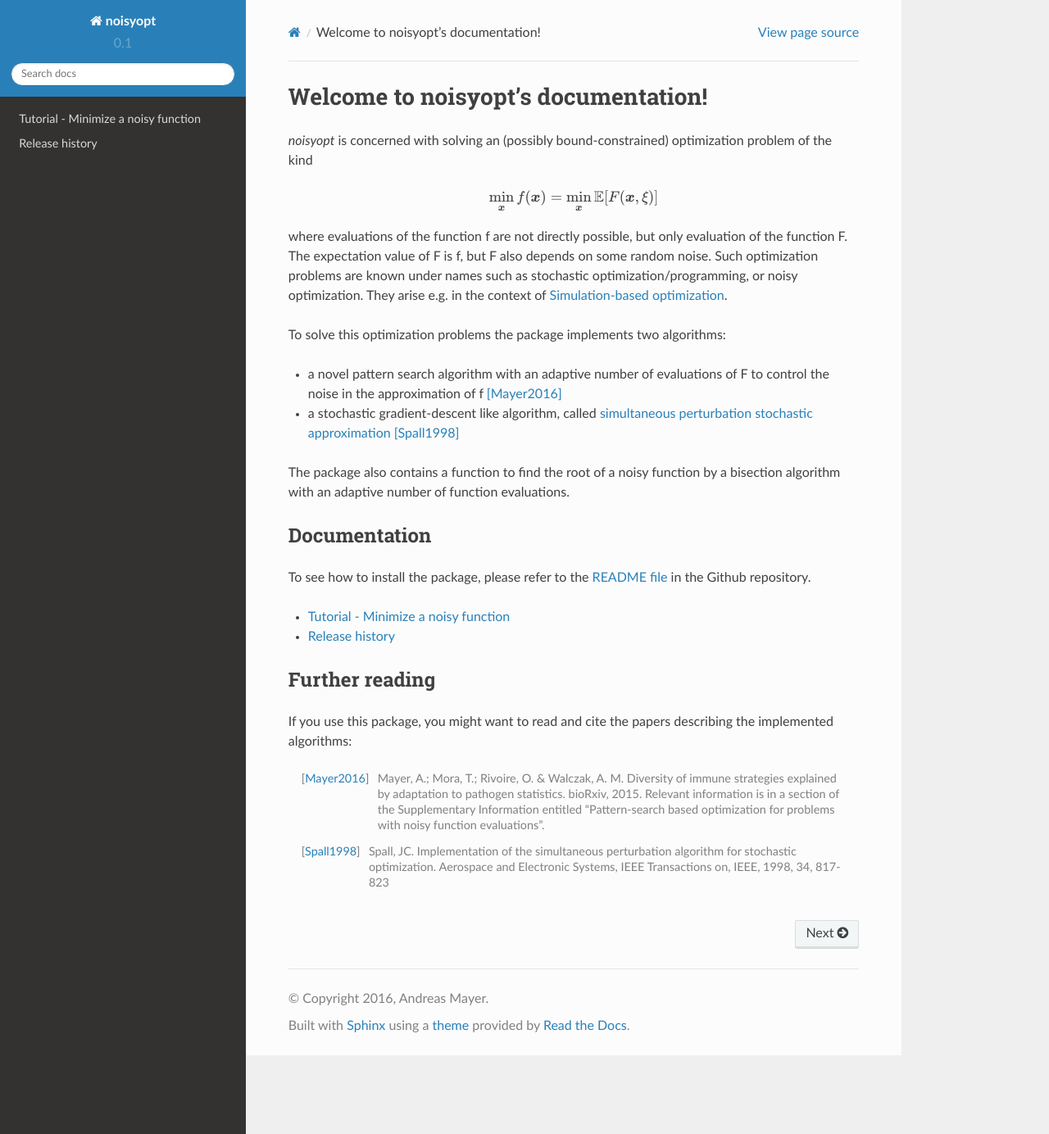
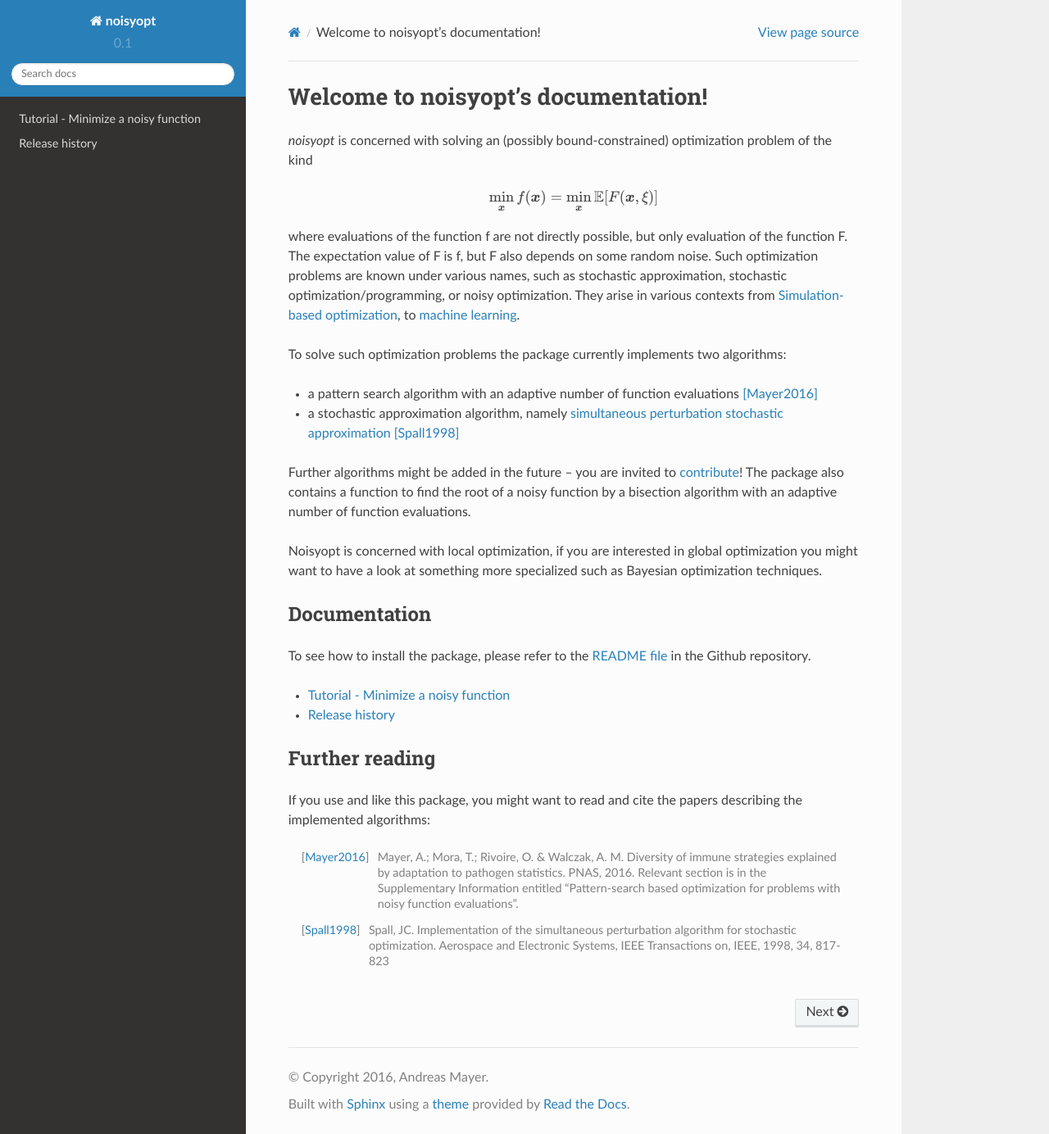
Before and after one commit to andim/noisyopt, a Sphinx documentation site: the page built from doc/index.rst, in a window 1280 px wide and 1384 px high. Shown: the whole window at 82% size. Built offline with Sphinx 7.4.7 and the Read the Docs theme 2.0.0, drawn with Linux system fonts in a browser that asks for light colours; pages that are not in the unit, such as notebooks, are missing from menus.

```diff
--- a/doc/index.rst
+++ b/doc/index.rst
@@ -12,16 +12,18 @@ Welcome to noisyopt's documentation!
 where evaluations of the function f are not directly possible, but only evaluation
 of the function F. The expectation value of F is f, but F also depends on some random
 noise.
-Such optimization problems are known under names such as stochastic optimization/programming, or noisy optimization.
-They arise e.g. in the context of `Simulation-based optimization <https://en.wikipedia.org/wiki/Simulation-based_optimization>`_.
+Such optimization problems are known under various names, such as stochastic approximation, stochastic optimization/programming, or noisy optimization.
+They arise in various contexts from `Simulation-based optimization <https://en.wikipedia.org/wiki/Simulation-based_optimization>`_, to `machine learning <https://en.wikipedia.org/wiki/Stochastic_gradient_descent>`_.
 
-To solve this optimization problems the package implements two algorithms:
+To solve such optimization problems the package currently implements two algorithms:
 
-- a novel pattern search algorithm with an adaptive number of evaluations of F to control the noise in the approximation of f [Mayer2016]_
-- a stochastic gradient-descent like algorithm, called `simultaneous perturbation stochastic approximation <http://www.jhuapl.edu/SPSA/>`_ [Spall1998]_
+- a pattern search algorithm with an adaptive number of function evaluations [Mayer2016]_
+- a stochastic approximation algorithm, namely `simultaneous perturbation stochastic approximation <http://www.jhuapl.edu/SPSA/>`_ [Spall1998]_
 
-The package also contains a function to find the root of a noisy function by a bisection
-algorithm with an adaptive number of function evaluations.
+Further algorithms might be added in the future -- you are invited to `contribute <https://github.com/andim/noisyopt/blob/master/CONTRIBUTING.md>`_!
+The package also contains a function to find the root of a noisy function by a bisection algorithm with an adaptive number of function evaluations.
+
+Noisyopt is concerned with local optimization, if you are interested in global optimization you might want to have a look at something more specialized such as Bayesian optimization techniques.
 
 Documentation
 -------------
@@ -39,7 +41,7 @@ To see how to install the package, please refer to the `README file
 Further reading
 ---------------
 
-If you use this package, you might want to read and cite the papers describing the implemented algorithms:
+If you use and like this package, you might want to read and cite the papers describing the implemented algorithms:
 
-.. [Mayer2016] Mayer, A.; Mora, T.; Rivoire, O. & Walczak, A. M. Diversity of immune strategies explained by adaptation to pathogen statistics. bioRxiv, 2015. Relevant information is in a section of the Supplementary Information entitled "Pattern-search based optimization for problems with noisy function evaluations".
+.. [Mayer2016] Mayer, A.; Mora, T.; Rivoire, O. & Walczak, A. M. Diversity of immune strategies explained by adaptation to pathogen statistics. PNAS, 2016. Relevant section is in the Supplementary Information entitled "Pattern-search based optimization for problems with noisy function evaluations".
 .. [Spall1998] Spall, JC. Implementation of the simultaneous perturbation algorithm for stochastic optimization. Aerospace and Electronic Systems, IEEE Transactions on, IEEE, 1998, 34, 817-823
```
Also changed, not shown: doc/changelog.rst (+7 -0 lines).
